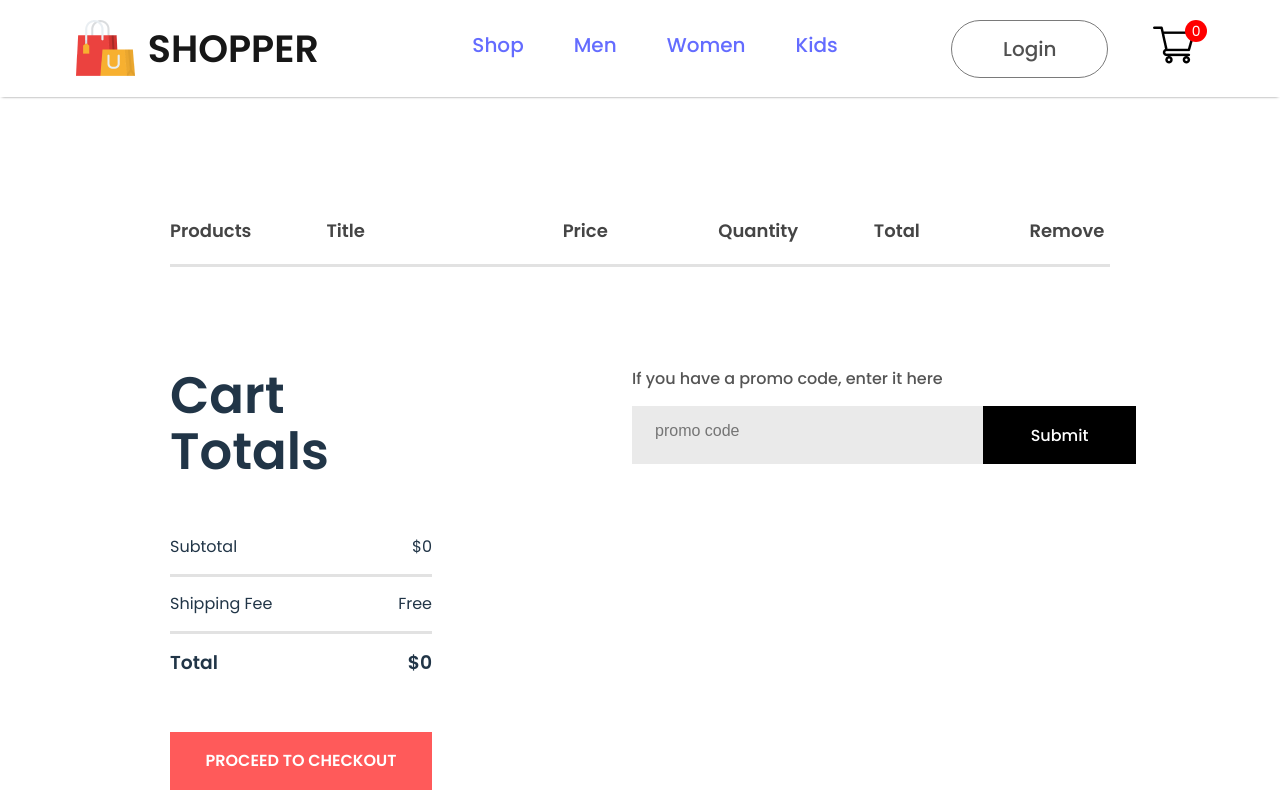
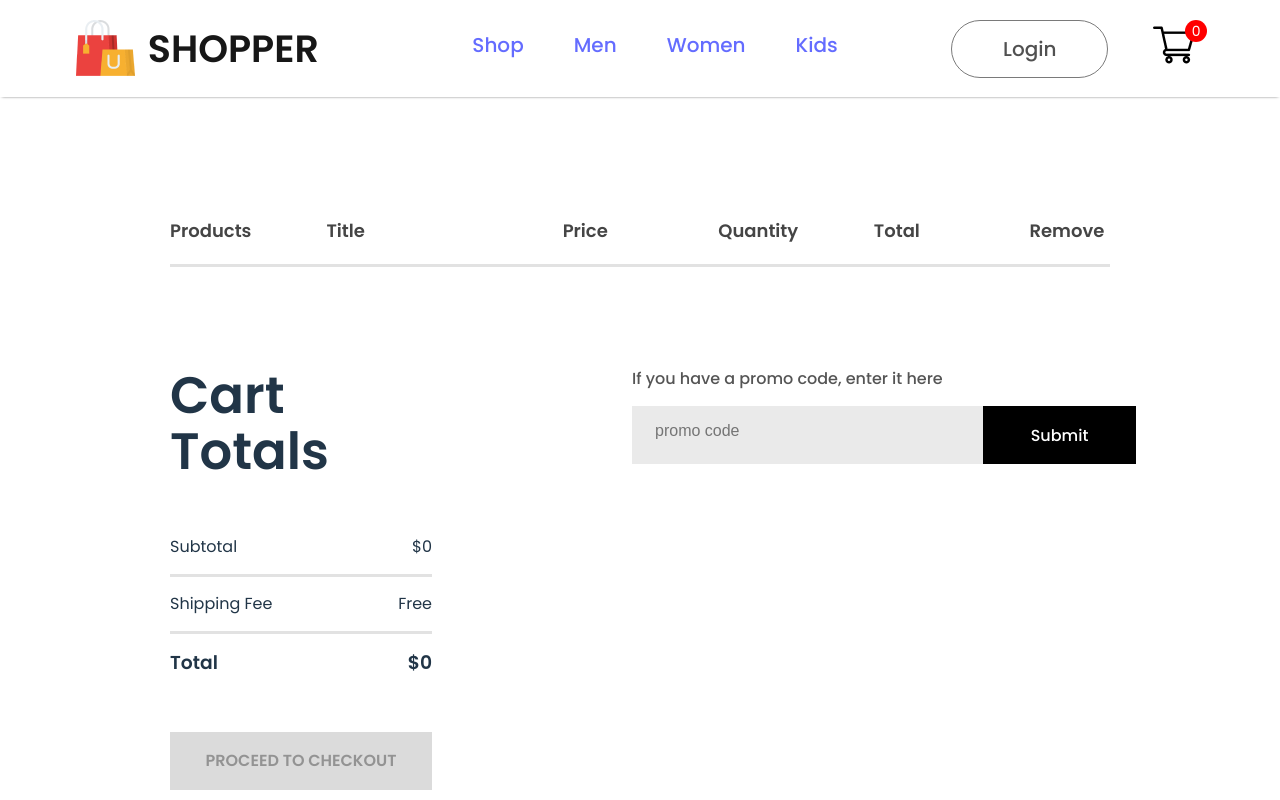
Before and after one commit to Irfanft12/ecommerce-shopper, a React (Vite) app: page /cart in a window 1280 px wide. Shown: the top 800 px of the page. Built offline with nearby package versions, Linux system fonts and the light colour scheme.

Commit message:
Enhance button styles with transitions and hover effects
Added transition effects for button hover and disabled states.

```diff
--- a/src/components/cartItems/cartItems.css
+++ b/src/components/cartItems/cartItems.css
@@ -65,10 +65,24 @@
     outline: none;
     border: none;
     background-color: #ff5a5a;
+    transition: background-color 0.3s ease, transform 0.2s ease;
     color: #ffffff;
     font-size: 16px;
     font-weight: 600;
     cursor: pointer;
+}
+
+.cart-items-total button:not(:disabled):hover {
+    background-color: #e63232;
+    transform: translateY(-2px);
+}
+
+.cart-items-total button:disabled {
+    background-color: #cccccc;
+    color: #666666;
+    cursor: not-allowed;
+    opacity: 0.7;
+    transform: none;
 }
 .cart-items-promo-code {
     flex: 1;
```
